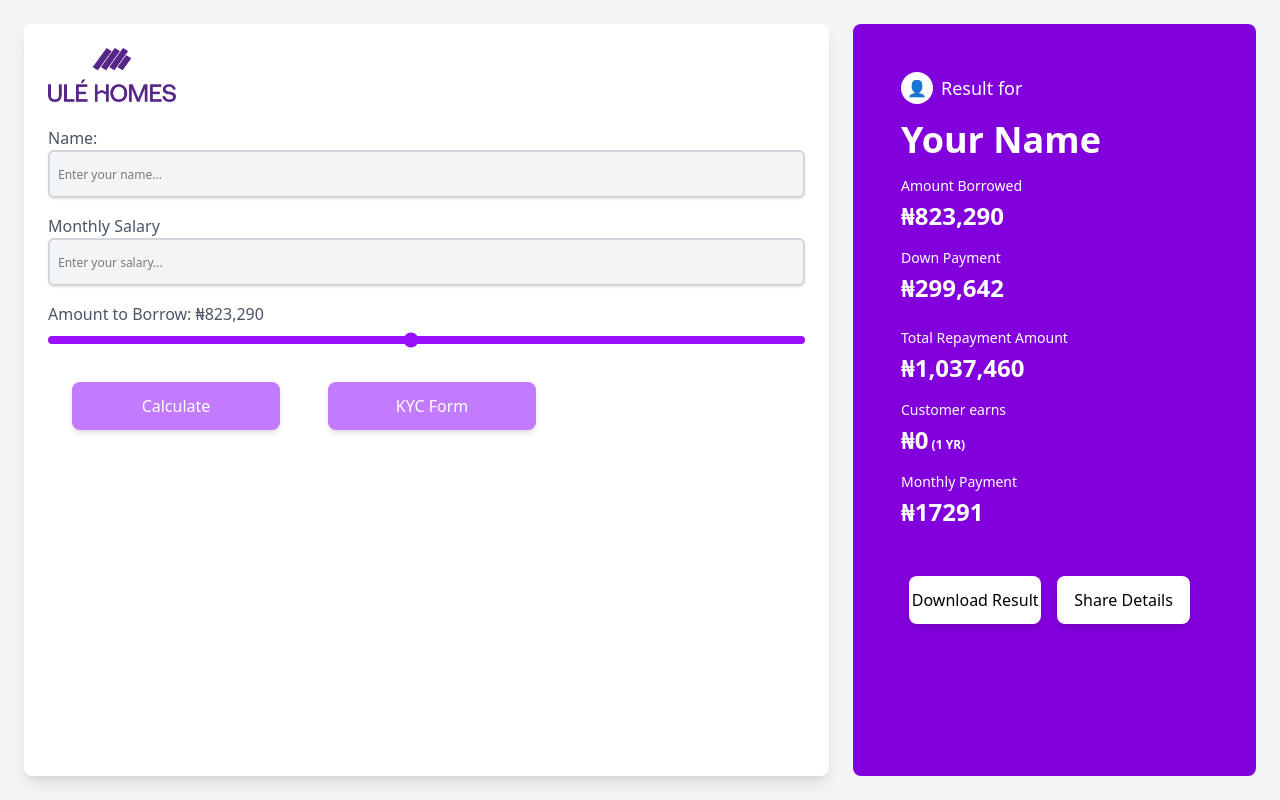
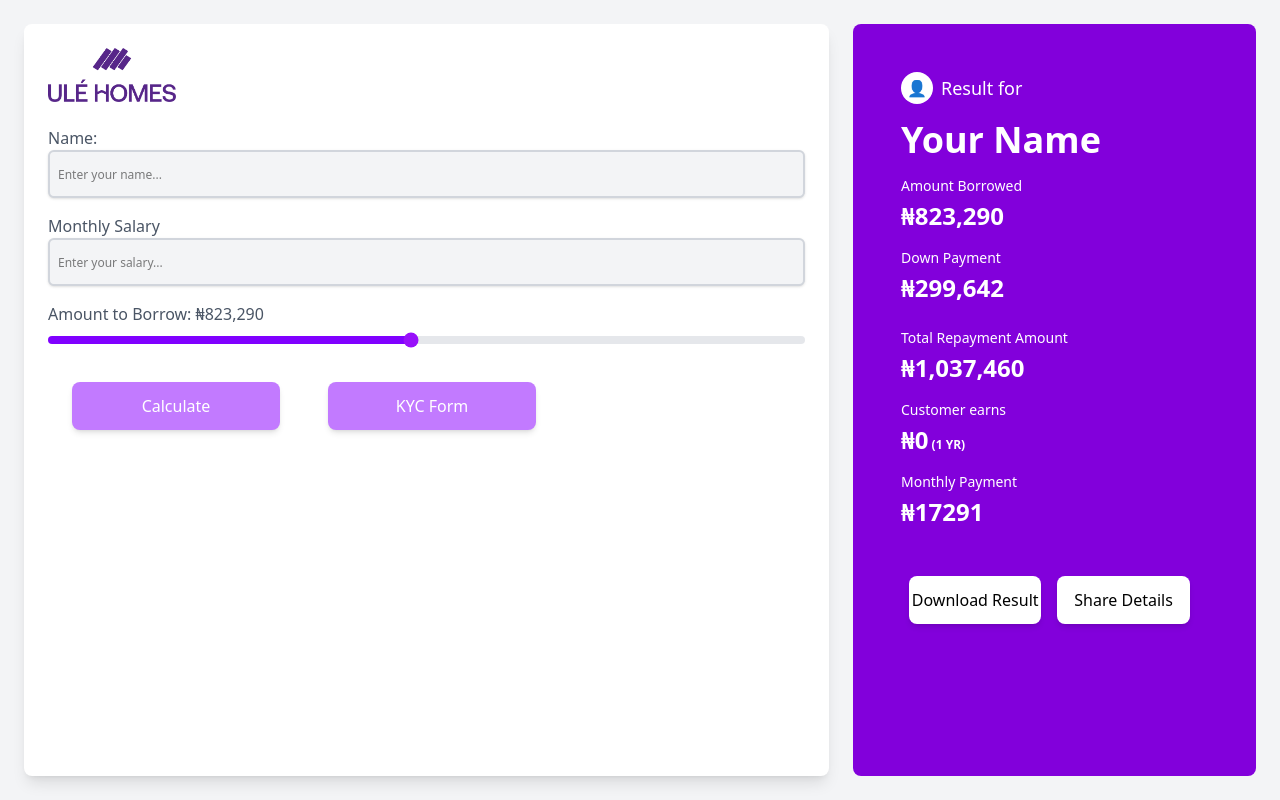
Before and after one commit to TunmiDev/loan-calculator, a React (Vite) app: page / in a window 1280 px wide. Built offline with nearby package versions, Linux system fonts and the light colour scheme.

Commit message:
Update App.jsx

```diff
--- a/src/App.jsx
+++ b/src/App.jsx
@@ -66,8 +66,12 @@ const LoanCalculator = () => {
             max="1500000"
             value={loanAmount}
             onChange={(e) => setLoanAmount(Number(e.target.value))}
-            className="w-full h-2 bg-purple-600 rounded-lg appearance-none cursor-pointer
-    accent-purple-600 peer"
+            className="w-full h-2 rounded-lg appearance-none cursor-pointer accent-purple-600"
+            style={{
+              background: `linear-gradient(to right, #8000ff ${
+                ((loanAmount - 200000) / (1500000 - 200000)) * 100
+              }%, #e5e7eb 0%)`,
+            }}
           />
         </div>
 
```
